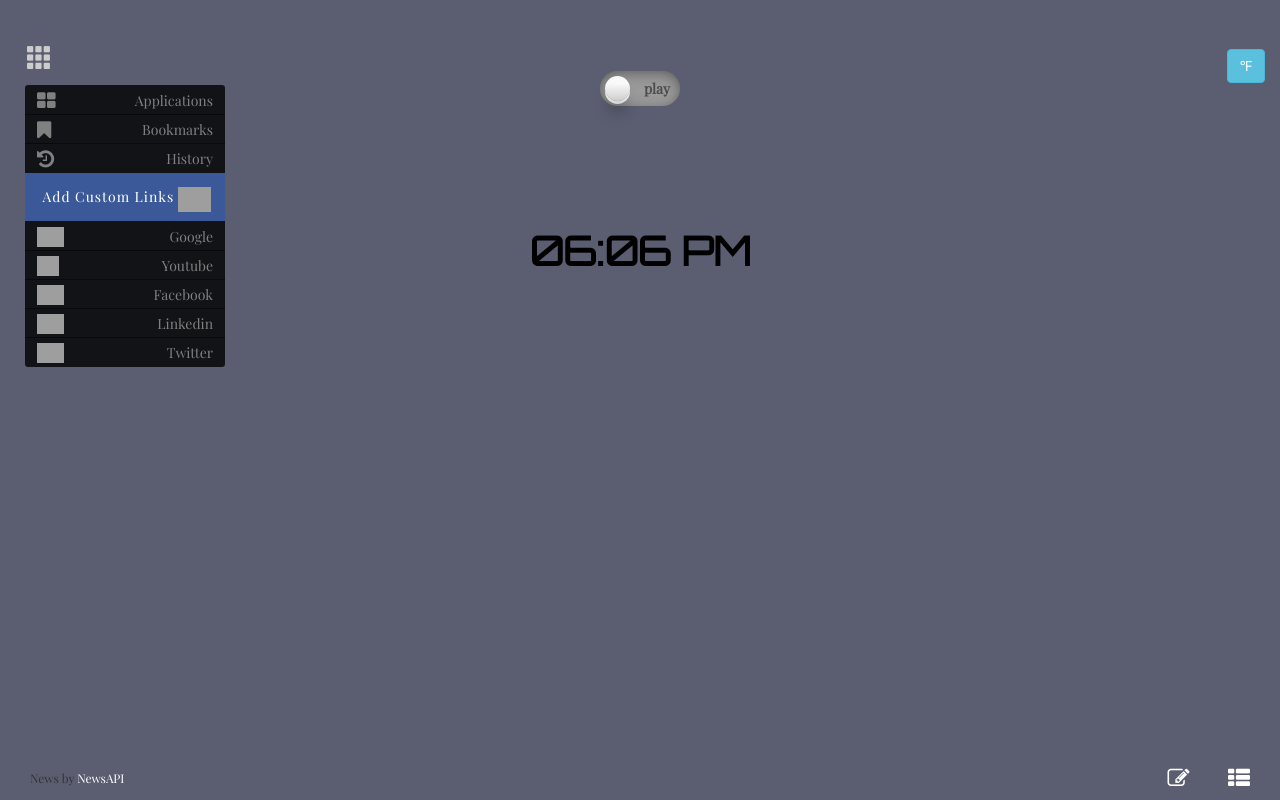
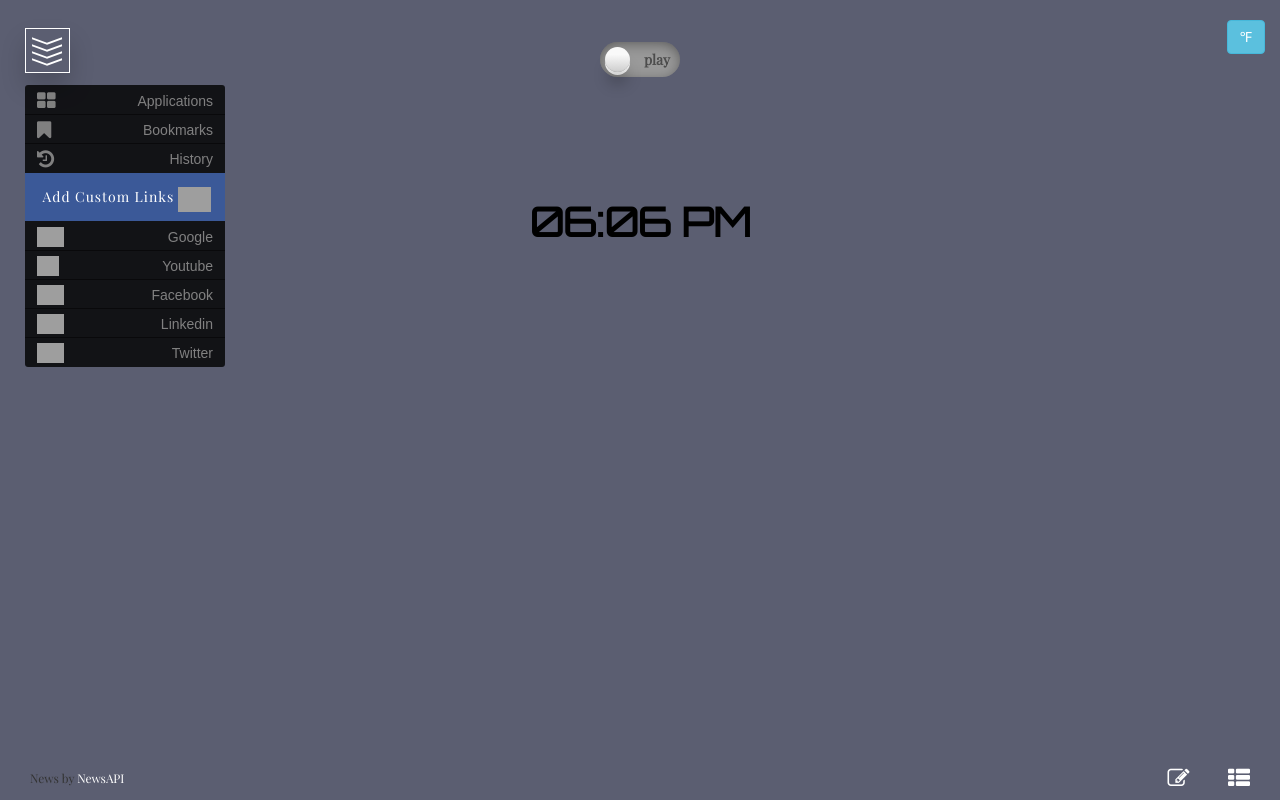
Before and after one commit to iambonface/turtles-team-21, a browser extension: page index.html in a window 1280 px wide. Both pictures are taken after a click on the element 39 px from the left and 57 px from the top of the page. Drawn offline with nearby package versions, Linux system fonts and the light colour scheme; no server answers; grey boxes are pictures that could not be loaded; a web font is replaced by a local one.

Commit message:
Fix html click and redesign menu bar

```diff
--- a/css/main-style.css
+++ b/css/main-style.css
@@ -510,8 +510,8 @@ textarea{
 
 /*--- Menu Links ---*/
 #Menu {
-  top:45px;
-  left: 12px;
+  top:28px;
+  left: 25px;
   z-index: 1;
   transition: all 0.7s ease;
 }
@@ -619,6 +619,56 @@ img#QuickLink:hover{
 .fa-trash-o{
   color: silver;
 }
+
+/* Button Menu */
+.menu-button{
+  font-family: sans-serif;
+}
+#MenuButtonBox a, #WebsiteTitle, #WebsiteUrl {
+  font-family: sans-serif;
+}
+.menu-bar{
+  height: 45px;
+  width: 45px;
+  padding: 6px;
+  position: absolute;
+  border: 1px solid #fff;
+  box-shadow: rgba(0, 0, 0, 0.17) 0px 14px 24px 0px;
+}
+.menu-bar:hover{
+  cursor: pointer;
+}
+.transition{
+  background: #ffff00 !important;
+  transition: all .9s ease !important;
+}
+.bar{
+  width: 15px;
+  height: 2px;
+  background-color: rgb(255, 255, 255);
+  margin: 5px 0;
+ }
+.bar-left{
+    -ms-transform: skew(5deg,20deg); /* IE 9 */
+    -webkit-transform: skew(5deg,20deg); /* Safari */
+    transform: skew(5deg,20deg); /* Standard syntax */
+}
+.bar-right{
+    -ms-transform: skew(5deg,-20deg); /* IE 9 */
+    -webkit-transform: skew(5deg,-20deg); /* Safari */
+    transform: skew(5deg,-20deg); /* Standard syntax */
+}
+.brand{
+  top: 40px;
+  left: 75px;
+  position: absolute;
+  color: #fff;
+  font-size: 22px;
+  z-index: 100;
+}
+
+
+
 
 /*---MEDIA QUERIES -----*/
 /* Galaxy S5 */
--- a/index.html
+++ b/index.html
@@ -40,9 +40,24 @@
     <div class="container-fluid viewport">
 
       <!-- Left Menu Buton and Links -->
-        <a class="menu-button">
-            <span id="Menu" class="glyphicon glyphicon-th"></span>
+               <a class="menu-button">
+            <span id="Menu" class="menu-bar">
+              <div class="pull-left">
+                <div class="bar bar-left"></div>
+                <div class="bar bar-left"></div>
+                <div class="bar bar-left"></div>
+                <div class="bar bar-left"></div>
+              </div>
+
+              <div class="pull-left">
+                <div class="bar bar-left bar-right"></div>
+                <div class="bar bar-left bar-right"></div>
+                <div class="bar bar-left bar-right"></div>
+                <div class="bar bar-left bar-right"></div>
+              </div>
+            </span>
         </a>
+        <!--<div class="brand"><span style="color: white">tab</span>yetu</div>-->
 
         <div id="MenuButtonBox" class="btn-group-vertical" style="z-index: 10;">
           <a id="Applications" type="button" class="btn btn-primary chrome-btn tab" href="chrome://apps"><i class="fa fa-th-large pull-left"></i><span class="pull-right">Applications</span></a>
--- a/js/menu-toggle.js
+++ b/js/menu-toggle.js
@@ -3,11 +3,18 @@ $(document).ready(function(){
   getQuickLinks() //get the links to auto display upon page reload
   //console.log(JSON.stringify(linkList))
 
+$(".menu-bar").hover(function(){
+    $(".bar").addClass("transition");
+  }, function(){
+    $(".bar").removeClass("transition");
+});
+
+
 $('#Menu').click(function(){
   $('#MenuButtonBox').delay(100).slideDown(function(){});
 });
 
-$('html').click(function(){
+$('.main').click(function(){
   if ( $('#MenuButtonBox').is(':visible')){
     $('#MenuButtonBox').slideUp();
     }
```
